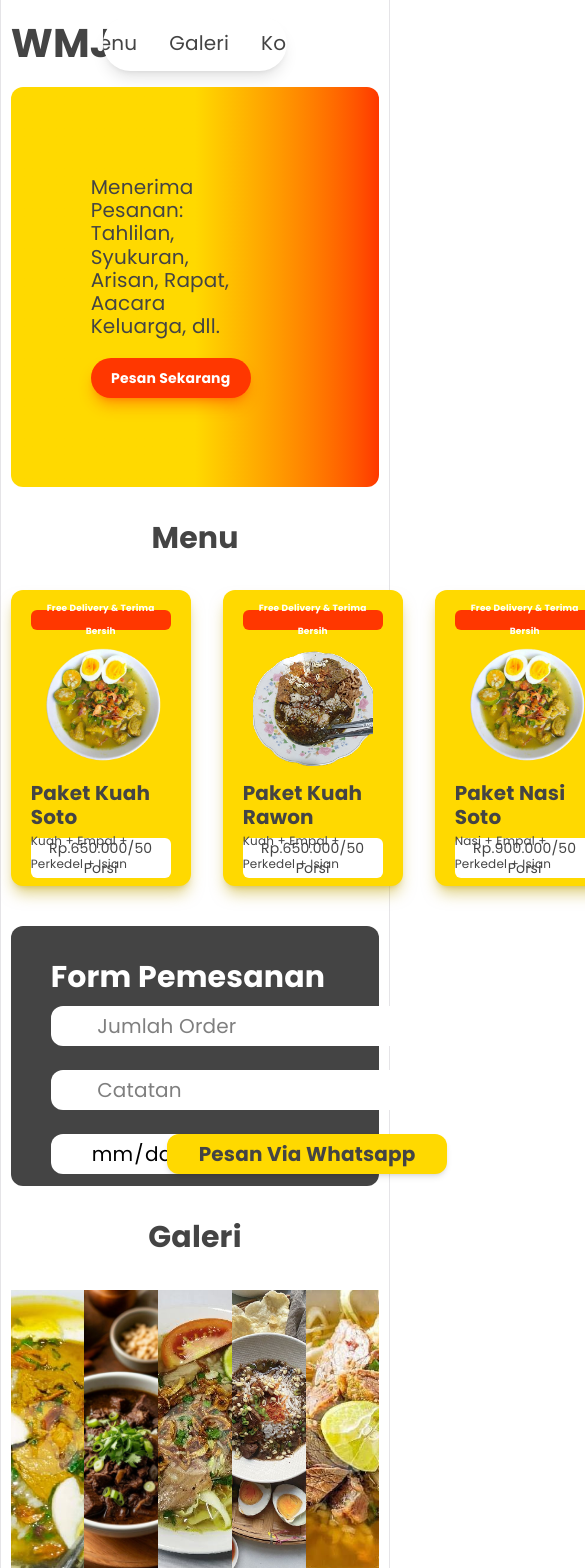
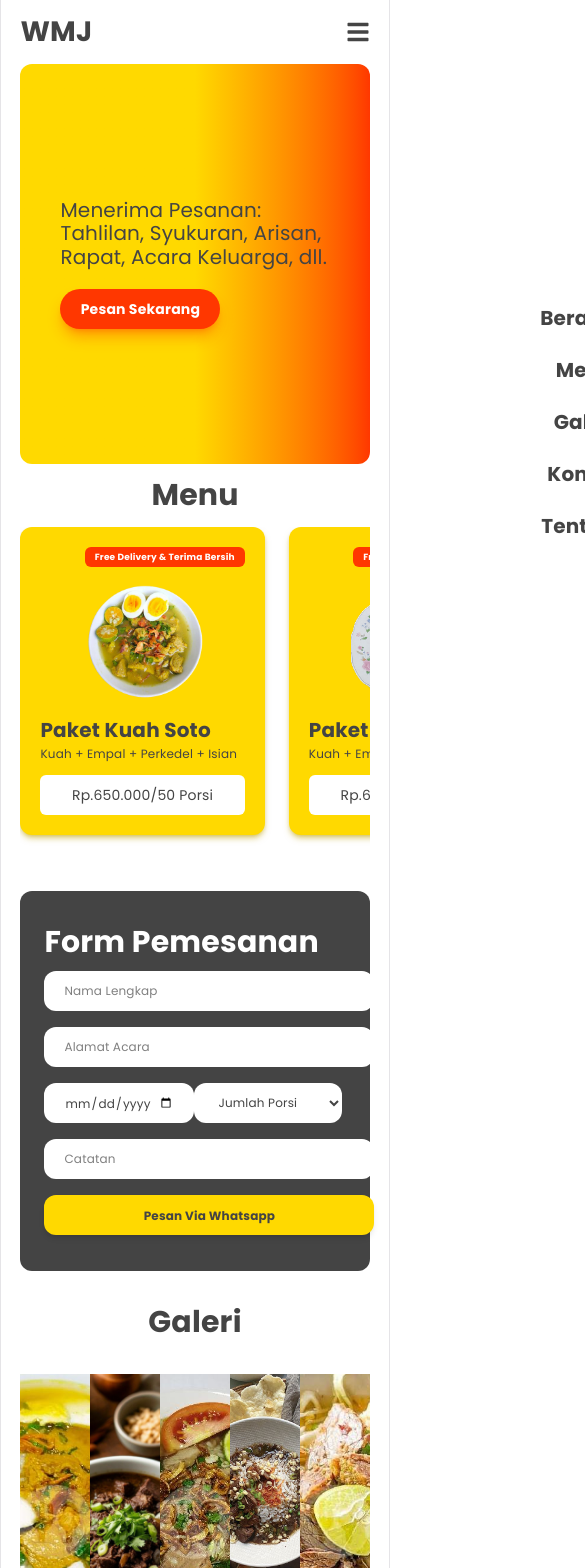
Before and after one commit to ResyinRVH/wmj-landing-pages, a React (Vite) app: page / in a window 390 px wide. Shown: the top 1568 px of the page, 585 px wide, since content can reach past the window. Built offline with nearby package versions, Linux system fonts and the light colour scheme.

Commit message:
update menu and form mobile

```diff
--- a/package.json
+++ b/package.json
@@ -13,6 +13,7 @@
     "@tailwindcss/vite": "^4.3.1",
     "react": "^19.2.6",
     "react-dom": "^19.2.6",
+    "react-icons": "^5.6.0",
     "tailwindcss": "^4.3.1"
   },
   "devDependencies": {
--- a/src/App.css
+++ b/src/App.css
@@ -26,11 +26,25 @@ html {
     transform: translateY(0);
   }
 }
+@keyframes fadeRight {
+  from {
+    opacity: 0;
+    transform: translateX(-30px);
+  }
+
+  to {
+    opacity: 1;
+    transform: translateX(0);
+  }
+}
 
 .animate-fadeDown {
   animation: fadeDown 0.8s ease forwards;
 }
 
+.animate-fadeRight {
+  animation: fadeRight 0.8s ease forwards;
+}
 .hide-scrollbar {
   -ms-overflow-style: none;
   scrollbar-width: none;
--- a/src/components/MenuCard.tsx
+++ b/src/components/MenuCard.tsx
@@ -34,10 +34,10 @@ export const MenuCard = ({
       <div
         ref={cardRef}
         id="CardMenu"
-        className="opacity-0 w-[280px] h-74 rounded-xl bg-[#FFD900] p-[20px] shadow-lg shadow-[#BFA200]/50"
+        className="opacity-0 w-full h-77 md:h-74 rounded-xl bg-[#FFD900] p-[20px] shadow-md md:shadow-lg shadow-[#BFA200]/50 hover:zoom-101"
       >
         <div className="h-5 flex justify-end">
-          <div className="w-35 h-5 bg-[#FF3700] rounded-md text-[9px] flex items-center justify-center font-bold text-white">
+          <div className="w-40 md:w-35 h-5 bg-[#FF3700] rounded-md text-[9px] flex items-center justify-center font-bold text-white">
             <p>{promo}</p>
           </div>
         </div>
--- a/src/sections/AboutSection.tsx
+++ b/src/sections/AboutSection.tsx
@@ -5,7 +5,7 @@ export const About = () => {
   return (
     <>
       <div className="flex justify-center pt-10">
-        <div className="w-[95%] md:w-[80%] lg:w-[1170px] h-120 flex gap-x-6 flex justify-between">
+        <div className="w-[90%] max-w-[1170px] h-120 flex gap-x-6 flex justify-between">
           {/* kiri */}
           <div className="w-1/2 flex flex-col">
             <div className="font-bold text-[30px] flex justify-left py-10">
--- a/src/sections/Footer.tsx
+++ b/src/sections/Footer.tsx
@@ -4,7 +4,7 @@ export const Footer = () => {
   return (
     <>
       <div className="w-full h-35 bg-[#444444] flex justify-center">
-        <div className="w-[95%] md:w-[80%] lg:w-[1170px] h-35 flex text-white">
+        <div className="w-[90%] max-w-[1170px] h-35 flex text-white">
           {/* kiri */}
           <div className="w-1/2 flex flex-col">
             <div className="text-left py-10">
--- a/src/sections/GallerySection.tsx
+++ b/src/sections/GallerySection.tsx
@@ -8,7 +8,7 @@ export const Gallery = () => {
         <h1>Galeri</h1>
       </div>
       <div className="flex justify-center">
-        <div className="w-[95%] md:w-[80%] lg:w-[1170px] h-74 rounded-xl flex bg-black">
+        <div className="w-[90%] max-w-[1170px] h-74 rounded-xl flex bg-black">
             <GalleryCard/>
         </div>
       </div>
--- a/src/sections/HeroSection.tsx
+++ b/src/sections/HeroSection.tsx
@@ -5,10 +5,10 @@ export const Hero = () => {
   return (
     <>
       <div className="flex items-center justify-center">
-        <div className="w-[95%] md:w-[80%] lg:w-[1170px] h-100 rounded-xl bg-linear-to-r from-[#FFD900] from-[50%] to-[#FF3700] flex items-center">
-          <div className="w-120 text-left px-20 ">
-            <p className="animate-fadeDown">
-              Menerima Pesanan: Tahlilan, Syukuran, Arisan, Rapat, Aacara
+        <div className="w-[90%] max-w-[1170px] h-100 rounded-xl bg-linear-to-r from-[#FFD900] from-[50%] to-[#FF3700] flex items-center">
+          <div className="w-120 text-left px-10 md:px-20 ">
+            <p className="animate-fadeRight ">
+              Menerima Pesanan: Tahlilan, Syukuran, Arisan, Rapat, Acara
               Keluarga, dll.
             </p>
             <div className="w-40 h-10 mt-5 rounded-full bg-[#FF3700] font-bold text-sm text-white flex items-center justify-center cursor-pointer shadow-lg shadow-[#FF3700]/40 hover:bg-[#C82B00] hover:zoom-101">
@@ -18,7 +18,7 @@ export const Hero = () => {
             </div>
           </div>
           <div></div>
-          <div className="justify-end px-20 flex items-center">
+          <div className="hidden md:flex justify-end px-20 flex items-center">
             <img src={Soto} alt="Soto" className="w-[350px] object-cover transition-transform duration-700 ease-in-out hover:rotate-[360deg]" />
           </div>
         </div>
--- a/src/sections/MenuSection.tsx
+++ b/src/sections/MenuSection.tsx
@@ -4,47 +4,65 @@ import Soto from "../assets/Soto.png";
 import { MenuCard } from "../components/MenuCard";
 
 export const Menu = () => {
+  const menuItems = [
+    {
+      promo: "Free Delivery & Terima Bersih",
+      gambar: Soto,
+      altText: "Kuah Soto",
+      namaMenu: "Paket Kuah Soto",
+      deskripsi: "Kuah + Empal + Perkedel + Isian",
+      harga: "Rp.650.000/50 Porsi",
+    },
+    {
+      promo: "Free Delivery & Terima Bersih",
+      gambar: Rawon,
+      altText: "Kuah Rawon",
+      namaMenu: "Paket Kuah Rawon",
+      deskripsi: "Kuah + Empal + Perkedel + Isian",
+      harga: "Rp.650.000/50 Porsi",
+    },
+    {
+      promo: "Free Delivery & Terima Bersih",
+      gambar: Soto,
+      altText: "Nasi Soto",
+      namaMenu: "Paket Nasi Soto",
+      deskripsi: "Nasi + Empal + Perkedel + Isian",
+      harga: "Rp.900.000/50 Porsi",
+    },
+    {
+      promo: "Free Delivery & Terima Bersih",
+      gambar: Rawon,
+      altText: "Nasi Rawon",
+      namaMenu: "Paket Nasi Rawon",
+      deskripsi: "Nasi + Empal + Perkedel + Isian",
+      harga: "Rp.900.000/50 Porsi",
+    },
+  ];
   return (
     <>
-      <div className="font-bold py-10 text-[30px]">
+      <div className="font-bold py-5 text-[30px]">
         <h1>Menu</h1>
       </div>
+
       <div className="flex justify-center">
-        <div className="w-[95%] md:w-[80%] lg:w-[1170px] h-74 rounded-xl flex gap-8">
-          <MenuCard
-            promo="Free Delivery & Terima Bersih"
-            gambar={Soto}
-            altText="Kuah Soto"
-            namaMenu="Paket Kuah Soto"
-            deskripsi="Kuah + Empal + Perkedel + Isian"
-            harga="Rp.650.000/50 Porsi"
-          />
-          <MenuCard
-            promo="Free Delivery & Terima Bersih"
-            gambar={Rawon}
-            altText="Kuah Soto"
-            namaMenu="Paket Kuah Rawon"
-            deskripsi="Kuah + Empal + Perkedel + Isian"
-            harga="Rp.650.000/50 Porsi"
-          />
+        <div className="w-[90%] max-w-[1170px]">
+          {/* mobile: scroll horizontal */}
+          <div className="flex md:hidden gap-6 overflow-x-auto snap-x snap-mandatory pb-4 scrollbar-hide">
+            {menuItems.map((item, idx) => (
+              <div key={idx} className="snap-start shrink-0 w-[70%]">
+                <MenuCard {...item} />
+              </div>
+            ))}
+          </div>
 
-          <MenuCard
-            promo="Free Delivery & Terima Bersih"
-            gambar={Soto}
-            altText="Kuah Soto"
-            namaMenu="Paket Nasi Soto"
-            deskripsi="Nasi + Empal + Perkedel + Isian"
-            harga="Rp.900.000/50 Porsi"
-          />
-
-          <MenuCard
-            promo="Free Delivery & Terima Bersih"
-            gambar={Rawon}
-            altText="Kuah Soto"
-            namaMenu="Paket Nasi Rawon"
-            deskripsi="Nasi + Empal + Perkedel + Isian"
-            harga="Rp.900.000/50 Porsi"
-          />
+          {/* desktop: grid 4 kolom */}
+          <div className="hidden md:grid md:grid-cols-4 gap-6">
+            {menuItems.map((item, idx) => (
+              <div key={idx} className="flex justify-center">
+                <MenuCard {...item} />
+              </div>
+            ))}
+          </div>
         </div>
       </div>
     </>
--- a/src/sections/Navbar.tsx
+++ b/src/sections/Navbar.tsx
@@ -1,42 +1,79 @@
+import { useState } from "react";
 import "../App.css";
+import { FaBars, FaTimes } from "react-icons/fa";
 
 export const Navbar = () => {
+  const [isOpen, setIsOpne] = useState(false);
+
+  const closeMenu = () => setIsOpne(false);
+  const toggleMenu = () => {
+    setIsOpne(!isOpen);
+  };
+
+  const navLinks = [
+    { label: "Beranda", href: "#hero" },
+    { label: "Menu", href: "#menu" },
+    { label: "Galeri", href: "#gallery" },
+    { label: "Kontak", href: "#tentang" },
+    { label: "Tentang", href: "#tentang" },
+  ];
+
   return (
     <>
-      <header className="py-4">
-        <div className=" w-[95%] md:w-[80%] lg:w-[1170px] mx-auto rounded-xl grid grid-cols-4 flex">
-          {/* logo */}
+      <header className="py-5">
+        <div className=" w-[90%] max-w-[1170px] mx-auto rounded-xl grid grid-cols-4 flex">
+          {/* col 1 logo */}
           <div className="text-[#444444] flex items-center justify-start">
-            <h1 className=" font-bold text-[40px]">WMJ</h1>
+            <h1 className=" font-bold text-[28px] md:text-[36px] lg:text-[40px]">
+              WMJ
+            </h1>
           </div>
 
-          {/* desktop version */}
-          <div className="col-span-2">
-            <div className="flex items-center justify-center ">
-              <nav className="bg-white rounded-full shadow-lg overflow-hidden flex items-center justify-center">
-                <ul className="flex items-center">
-                  <li className=" px-6 py-4 font-bold border-r-1 border-[#444444] hover:text-[#FF3700]">
-                    <a href="#hero">Beranda</a>
+          {/* col 2&3 desktop nav */}
+          <div className="col-span-2 flex items-center justify-center">
+            <nav className="hidden md:flex bg-white rounded-full shadow-md overflow-hidden flex items-center justify-center">
+              <ul className="flex items-center">
+                {navLinks.map((link, idx) => (
+                  <li
+                    key={idx}
+                    className={`px-4 lg:px-4 py-3 lg:py-4 hover:text-[#FF3700] cursor-pointer ${
+                      idx === 0 ? "border-r-2 border-[#444444] font-bold " : ""
+                    }`}
+                  >
+                    <a href={link.href}>{link.label}</a>
                   </li>
+                ))}
+              </ul>
+            </nav>
+          </div>
+          {/* col-4 - tombol menu mobile*/}
+          <div className="flex justify-end">
+            <button
+              onClick={toggleMenu}
+              className="md:hidden text-[#444444] text-2xl z-50"
+              aria-label="Toggle menu"
+            >
+              {isOpen ? <FaTimes /> : <FaBars />}
+            </button>
+          </div>
 
-                  <li className="px-4 py-1 hover:text-[#FF3700] cursor-pointer">
-                    <a href="#menu">Menu</a>
-                  </li>
-
-                  <li className="px-4 py-1 hover:text-[#FF3700] cursor-pointer">
-                    <a href="#gallery">Galeri</a>
-                  </li>
-
-                  <li className="px-4 py-1 hover:text-[#FF3700] cursor-pointer">
-                    <a href="#tentang">Kontak</a>
-                  </li>
-
-                  <li className="px-4 py-1 hover:text-[#FF3700] cursor-pointer">
-                    <a href="#tentang">Tentang</a>
-                  </li>
-                </ul>
-              </nav>
-            </div>
+          <div
+            className={`fixed inset-0 bg-white z-40 flex flex-col items-center justify-center transition-transform duration-300 ease-in-out md:hidden ${
+              isOpen ? "translate-x-0" : "translate-x-full"
+            }`}
+          >
+            <ul className="flex flex-col items-center gap-6">
+              {navLinks.map((link, idx) => (
+                <li
+                  key={idx}
+                  className="font-bold text-xl text-[#444444] hover:text-[#FF3700]"
+                >
+                  <a href={link.href} onClick={closeMenu}>
+                    {link.label}
+                  </a>
+                </li>
+              ))}
+            </ul>
           </div>
         </div>
       </header>
--- a/src/sections/OrderSection.tsx
+++ b/src/sections/OrderSection.tsx
@@ -35,84 +35,129 @@ const handleWhatsapp = () => {
     setTanggal("");
     setJumlah("");
     setCatatan("");
+  };
 
-}
+  const inputClass =
+    "w-full h-[40px] ml-10 mr-10 mb-4 px-10 rounded-xl bg-white text-black outline-none justify-start items-center";
 
   return (
     <>
       <div className="flex justify-center pt-10">
-        <div className="w-[95%] md:w-[80%] lg:w-[1170px] h-65 rounded-xl bg-[#444444]">
-          <div className="w-full h-20 text-white text-[30px] py-10 px-10 font-bold flex justify-start">
+        <div className="w-[90%] max-w-[1170px] h-95 md:h-67 rounded-xl bg-[#444444]">
+          <div className="w-full h-20 text-white text-[30px] py-10 md:py-10 px-6 md:px-10 font-bold flex justify-start">
             <h1>Form Pemesanan</h1>
           </div>
 
-          <div className="flex gap-5">
-
-            {/* Box form kiri */}
-            <div className="flex flex-col gap-1 w-1/2">
-              <div className="w-[500px] h-[40px] ml-10 px-10 rounded-xl bg-white text-black flex justify-start items-center">
+          {/* Desktop : 2 kolom */}
+          <div className="hidden md:flex gap-20">
+            {/* kolom kiri */}
+            <div className="flex flex-col gap-1 w-full md:w-1/2 ">
               <input
                 placeholder="Nama Lengkap"
                 type="text"
                 value={nama}
                 onChange={(e) => setNama(e.target.value)}
-                  className="outline-none"
+                className={inputClass}
               />
-              </div>
-
-              <div className="w-[500px] h-[40px] ml-10 px-10 rounded-xl bg-white text-black flex justify-start items-center mt-5">
               <input
                 placeholder="Alamat Acara"
                 type="text"
                 value={alamat}
                 onChange={(e) => setAlamat(e.target.value)}
-                  className="outline-none"
+                className={inputClass}
               />
-              </div>
-
-              <div className="w-[500px] h-[40px] ml-10 px-10 rounded-xl bg-white text-black flex justify-start items-center mt-5 ">
               <input
                 placeholder="Tanggal Acara"
                 type="date"
                 value={tanggal}
                 onChange={(e) => setTanggal(e.target.value)}
-                  className="outline-none"
+                className={inputClass}
               />
-              </div>
             </div>
 
             {/* Box Form Kanan */}
-            <div className="flex flex-col gap-6 w-1/2 items-center">
-              <div className="w-[500px] h-[40px] rounded-xl bg-white text-black flex pl-10 ">
+            <div className="flex flex-col gap-1 w-1/2 items-center px-10">
               <input
                 placeholder="Jumlah Order"
                 type="text"
                 value={jumlah}
                 onChange={(e) => setJumlah(e.target.value)}
-                  className="outline-none"
+                className={inputClass}
               />
-              </div>
-
-              <div className="w-[500px] h-[40px] pl-10 rounded-xl bg-white text-black flex justify-start items-center">
               <input
                 placeholder="Catatan"
                 type="text"
                 value={catatan}
                 onChange={(e) => setCatatan(e.target.value)}
-                  className="outline-none"
+                className={inputClass}
               />
-              </div>
 
               <button
                 onClick={handleWhatsapp}
-              className="w-70 h-[40px] px-5 rounded-xl bg-[#FFD900] font-bold shadow-md hover:bg-[#69FF5E] transition-colors "
+                className="w-70 h-[40px] px-5 rounded-xl bg-[#FFD900] font-bold shadow-md hover:bg-[#69FF5E] transition-colors hover:zoom-101"
+              >
+                Pesan Via Whatsapp
+              </button>
+            </div>
+          </div>
+
+          {/* mobile */}
+          <div className="flex md:hidden flex-col gap-4 justify-start px-1 text-[12px]">
+            <input
+              placeholder="Nama Lengkap"
+              type="text"
+              value={nama}
+              onChange={(e) => setNama(e.target.value)}
+              className="w-[330px] h-[40px] px-5 ml-5 rounded-xl bg-white text-black outline-none"
+            />
+            <input
+              placeholder="Alamat Acara"
+              type="text"
+              value={alamat}
+              onChange={(e) => setNama(e.target.value)}
+              className="w-[330px] h-[40px] px-5 ml-5 rounded-xl bg-white text-black outline-none"
+            />
+
+            <div className="flex  justify-between">
+              <input
+                placeholder="Tanggal Acara"
+                type="date"
+                value={tanggal}
+                onChange={(e) => setTanggal(e.target.value)}
+                className="w-[150px] h-[40px] px-5 ml-5 rounded-xl bg-white  outline-none"
+              />
+              <select
+                value={jumlah}
+                onChange={(e) => setJumlah(e.target.value)}
+                className="w-[150px] h-[40px] px-5 mr-6 rounded-xl bg-white outline-none"
+              >
+                <option value="" disabled>
+                  Jumlah Porsi
+                </option>
+                <option value="50 Porsi">50 Porsi</option>
+                <option value="100 Porsi">100 Porsi</option>
+                <option value="150 Porsi">150 Porsi</option>
+                <option value="200 Porsi">200 Porsi</option>
+                <option value="Custom">Custom</option>
+              </select>
+            </div>
+
+            <input
+              placeholder="Catatan"
+              value={catatan}
+              onChange={(e) => setCatatan(e.target.value)}
+              className="w-[330px] h-[40px] px-5 ml-5 rounded-xl bg-white text-black outline-none"
+            />
+
+            <button
+              onClick={handleWhatsapp}
+              className="w-[330px] h-[40px] ml-5 rounded-xl bg-[#FFD900] font-bold shadow-md hover:bg-[#69FF5E] transition-colors"
             >
               Pesan Via Whatsapp
             </button>
           </div>
         </div>
       </div>
-      </div>
     </>
   );
 };
--- a/src/sections/ReviewSection.tsx
+++ b/src/sections/ReviewSection.tsx
@@ -9,7 +9,7 @@ export const Review = () => {
       </div>
 
       <div className="flex justify-center">
-        <div className="w-[95%] md:w-[80%] lg:w-[1170px] h-60 flex w-screen gap-y-2 gap-x-6 overflow-y-auto hide-scrollbar">
+        <div className="w-[90%] max-w-[1170px] h-60 flex w-screen gap-y-2 gap-x-6 overflow-y-auto hide-scrollbar">
           <div className="w-1/2 flex flex-col gap-3 px-2 py-2">
             <ReviewCard
             nama="Resyin RVH"
```
Also changed, not shown: 1 other file (tests, documents, lock files or other folders). Lines whose indentation alone changed are shown as unchanged.
